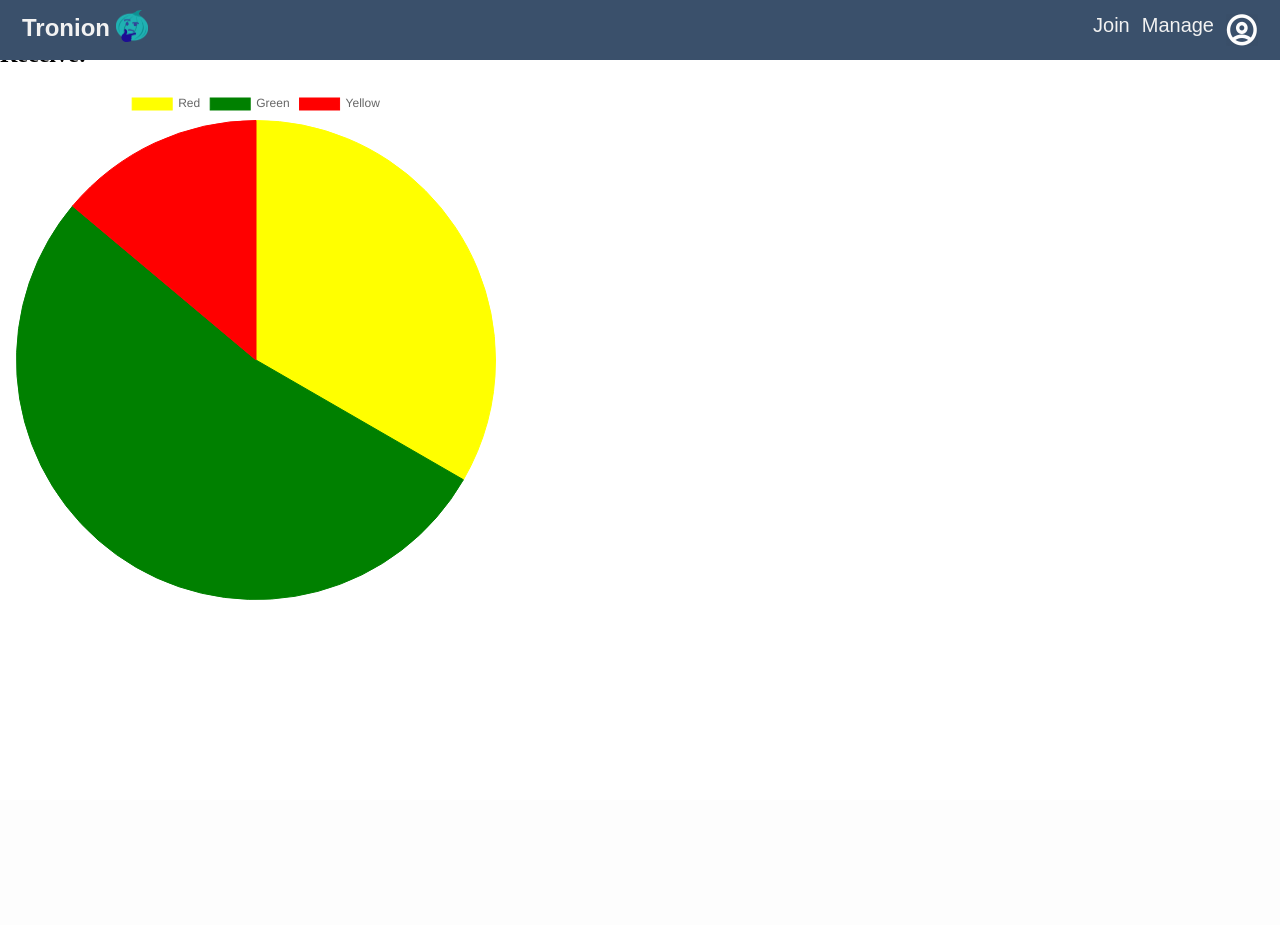
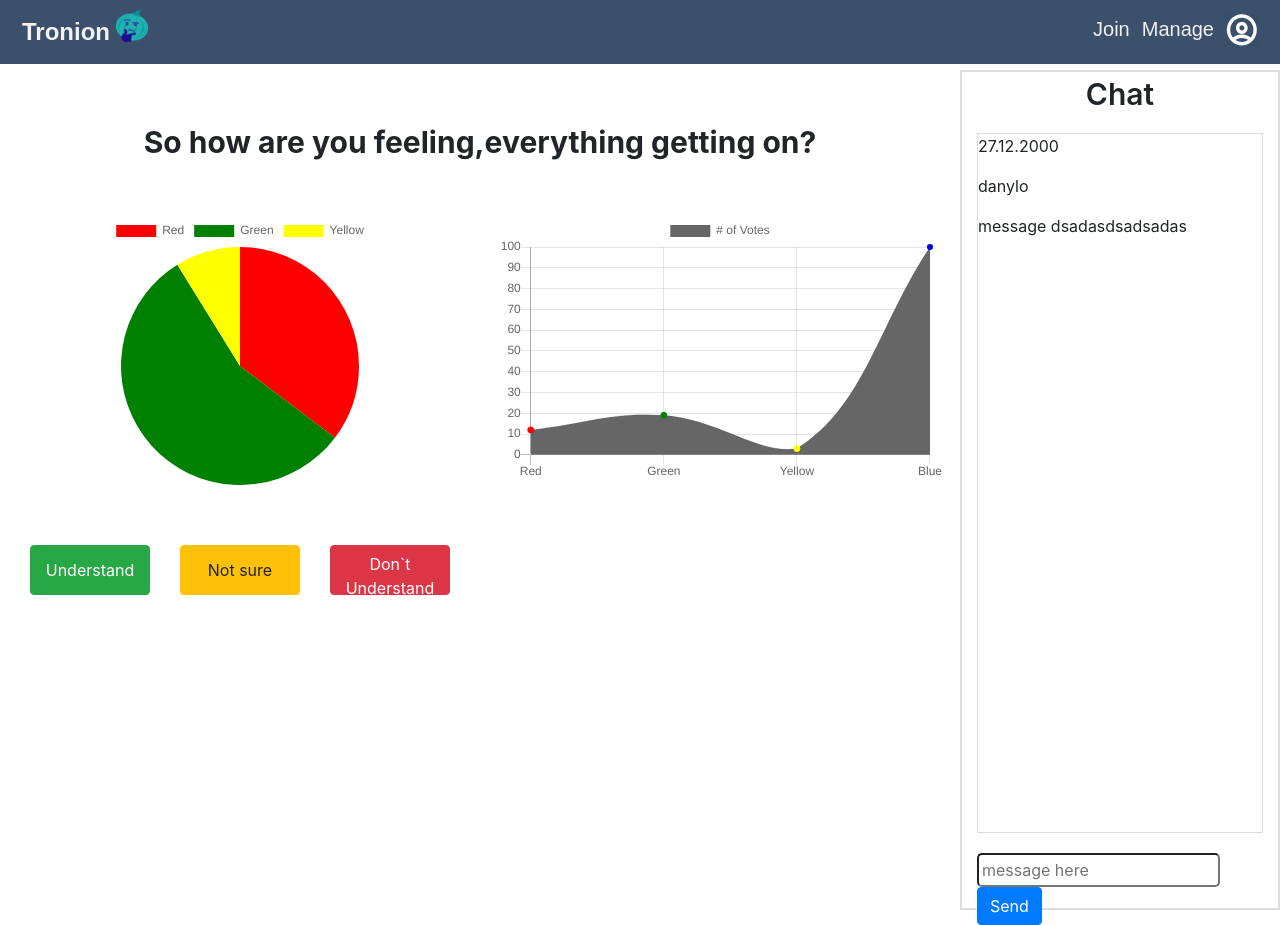
Before and after one commit to Vilka284/Tronion, a Flask app: page /room/1 in a window 1280 px wide. Before the commit the page ends 600 px from the top, so only its background shows below. Run offline with Flask 2, Linux system fonts and the light colour scheme; some libraries are stand-ins or nearby versions.

Commit message:
room design version 1.0

```diff
--- /dev/null
+++ b/client/static/scripts/room/room.js
@@ -0,0 +1,51 @@
+var ctx = document.getElementById('currentResultChart').getContext('2d');
+var last_two_min_chart = new Chart(ctx, {
+    type: 'pie',
+    data: {
+        labels: ['Red', 'Green', 'Yellow'],
+        datasets: [{
+            label: '# of Votes',
+            data: [12, 19, 3],
+            backgroundColor: [
+                'red',
+                'green',
+                'yellow',
+            ],
+            borderColor: [
+                'red',
+                'green',
+                'yellow',
+            ],
+            borderWidth: 0
+        }]
+    },
+    options: {
+
+    }
+});
+var timeline = document.getElementById('timeLineChart').getContext('2d');
+var time_line_chart = new Chart(timeline, {
+    type: 'line',
+    data: {
+        labels: ['Red', 'Green', 'Yellow', 'Blue'],
+        datasets: [{
+            label: '# of Votes',
+            data: [12, 19, 3, 100],
+            backgroundColor: [
+                'red',
+                'green',
+                'yellow',
+                'blue'
+            ],
+            borderColor: [
+                'red',
+                'green',
+                'yellow',
+            ],
+            borderWidth: 0
+        }]
+    },
+    options: {
+
+    }
+});
--- a/client/static/styles/room.css
+++ b/client/static/styles/room.css
@@ -1,4 +1,5 @@
-html, body {
+html,
+body {
     padding: 0;
     margin: 0;
     scroll-behavior: smooth;
@@ -85,8 +86,80 @@ html, body {
 
 }
 
+.main {
+    padding-top: 70px;
+}
 
 .topnav a.button:hover {
     background-color: #ddd;
     color: black;
 }
+
+header nav a {
+    color: white;
+}
+
+.question {
+    margin-top: 50px;
+    margin-bottom: 50px;
+}
+
+.question p {
+    font-size: 30px;
+    font-weight: bold;
+}
+
+.chat-button {
+    border: 0;
+    position: fixed;
+    left: 92%;
+    top: 90%;
+    transform: translate(-92%, -90%);
+    outline: none;
+}
+
+.chat-button:focus {
+    outline: none;
+
+}
+
+.chat {
+    border: 2px solid #dddddd;
+    height: 840px;
+}
+
+.chatHeader p {
+    font-size: 30px;
+    font-weight: 600;
+}
+
+.chatMessages {
+    height: 700px;
+    border: 1px solid #dddddd;
+    overflow-y: scroll;
+}
+
+input[type='text'] {
+    width: 85%;
+    border-radius: 5px;
+    padding: 3px;
+}
+
+.chatBottom {
+    margin-top: 20px;
+}
+
+.buttonsClass {
+    padding-top: 60px;
+}
+
+.buttonsClass button {
+    width: 200px;
+    height: 50px;
+    font-size: 14 px;
+}
+
+
+.space {
+    margin-top: 500px;
+}
--- a/client/templates/room/room.html
+++ b/client/templates/room/room.html
@@ -5,12 +5,15 @@
     <meta charset="UTF-8" name="viewport" content="width=device-width, initial-scale=1">
     <title>Tronion</title>
     <link rel="shortcut icon" href="img/favicon.ico" type="image/x-icon">
+    <link rel="stylesheet" href="https://stackpath.bootstrapcdn.com/bootstrap/4.4.1/css/bootstrap.min.css"
+        integrity="sha384-Vkoo8x4CGsO3+Hhxv8T/Q5PaXtkKtu6ug5TOeNV6gBiFeWPGFN9MuhOf23Q9Ifjh" crossorigin="anonymous">
     <link rel="stylesheet" type="text/css" href="../styles/room.css">
     <script src="https://cdn.jsdelivr.net/npm/chart.js@2.9.3/dist/Chart.min.js"></script>
     <script src="https://cdnjs.cloudflare.com/ajax/libs/jquery/3.2.1/jquery.js"></script>
     <script src="https://code.jquery.com/jquery-3.4.1.min.js"></script>
     <script src="//cdnjs.cloudflare.com/ajax/libs/socket.io/2.2.0/socket.io.js"
         integrity="sha256-yr4fRk/GU1ehYJPAs8P4JlTgu0Hdsp4ZKrx8bDEDC3I=" crossorigin="anonymous"></script>
+
     <script type="text/javascript" charset="utf-8">
         $(document).ready(function () {
             // namespace = '/test';
@@ -26,30 +29,36 @@
             var current_room = $(location).attr('pathname').split("/").pop()
 
             socket.on('connect', function () {
-                socket.emit('join', {room: current_room})
+                socket.emit('join', {
+                    room: current_room
+                })
                 return false;
             });
 
             socket.on('response', function (msg, cb) {
-                $('#log').append('<br>' + $('<div/>').text(msg.user + ': ' + msg.data + ' ' + msg.send_on).html());
+                $('#log').append('<br>' + $('<div/>').text(msg.user + ': ' + msg.data + ' ' + msg
+                    .send_on).html());
                 if (cb)
                     cb();
             });
 
             $('form#send_room').submit(function (event) {
-                socket.emit('my_room_event', {room: current_room, user: user_id, data: $('#room_data').val()});
+                socket.emit('my_room_event', {
+                    room: current_room,
+                    user: user_id,
+                    data: $('#room_data').val()
+                });
                 return false;
             });
         });
     </script>
-
-    <link rel="stylesheet" type="text/css" href="../styles/room.css">
     <script src="https://cdn.jsdelivr.net/npm/chart.js@2.9.3/dist/Chart.min.js"></script>
     <script src="https://cdnjs.cloudflare.com/ajax/libs/jquery/3.2.1/jquery.js"></script>
     <script src="https://code.jquery.com/jquery-3.4.1.min.js"></script>
 </head>
 
 <body>
+
     <div class="topnav" id="header">
         <a class="tronion" href="/">
             <span>
@@ -71,45 +80,70 @@
         </a>
 
     </div>
+    <div class="container-fluid main">
+        <div class="row">
+            <div class="col-sm-9">
+                <div class="col-sm-12 text-center question">
+                    <p> So how are you feeling,everything getting on?</p>
+                </div>
+                <div class="row">
+                    <div class="col-sm-6">
+                        <canvas id="currentResultChart" width="400px" height="240px"></canvas>
+                        <div class="col-sm-12 buttonsClass">
+                            <div class="row">
+                                <div class="col-sm-4 d-flex justify-content-center">
+                                    <button type="button" class="btn btn-success">Understand</button>
+                                </div>
+                                <div class="col-sm-4 d-flex justify-content-center">
+                                    <button type="button" class="btn btn-warning">Not sure</button>
+                                </div>
 
-    <form id="send_room" method="POST" action='#'>
-        <!--<input type="text" name="room_name" id="room_name" placeholder="Room Name">-->
+                                <div class="col-sm-4 d-flex justify-content-center">
+                                    <button type="button" class="btn btn-danger">Don`t Understand</button>
+                                </div>
+                            </div>
+
+                        </div>
+                    </div>
+                    <div class="col-sm-6">
+                        <canvas id="timeLineChart" width="400px" height="240px"></canvas>
+                    </div>
+                </div>
+            </div>
+
+            <div class="chat col-sm-3" id="chat">
+                <div class="chatHeader">
+                    <p class="text-center">Chat</p>
+                </div>
+                <div class="chatMessages">
+                    <div>
+                        <p>27.12.2000</p>
+                        <p>danylo</p>
+                        <p>message dsadasdsadsadas</p>
+                    </div>
+                </div>
+                <div class="chatBottom">
+                    <form action="">
+                        <input type="text" name="text" id="text" placeholder="message here">
+                        <button type="button" class="btn btn-primary">Send</button>
+                    </form>
+                </div>
+
+            </div>
+        </div>
+    </div>
+
+
+    <!-- <form id="send_room" method="POST" action='#'>
         <input type="text" name="room_data" id="room_data" placeholder="Message">
         <input type="submit" value="Send to Room">
     </form>
     <h2>Receive:</h2>
-    <div id="log"></div>
+    <div id="log"></div> -->
 
 
+    <script src="{{ url_for('static', filename='scripts/room/room.js') }}"></script>
 
-<div class="chart-container" style=" height:40%; width:40%">
-    <canvas id="myChart" width="200px" height="200px"></canvas>
-</div>
-<script>
-    var ctx = document.getElementById('myChart').getContext('2d');
-    var myChart = new Chart(ctx, {
-        type: 'pie',
-        data: {
-            labels: ['Red', 'Green', 'Yellow',],
-            datasets: [{
-                label: '# of Votes',
-                data: [12, 19, 5],
-                backgroundColor: [
-                    'yellow',
-                    'green',
-                    'red',
-                ],
-                borderColor: [
-                    'yellow',
-                    'green',
-                    'red',
-                ],
-                borderWidth: 1
-            }]
-        },
-        options: {}
-    });
-</script>
 
 
 </body>
```
Also changed, not shown: client/static/scripts/polls/main.js (+7 -7 lines). Lines whose indentation alone changed are shown as unchanged.
